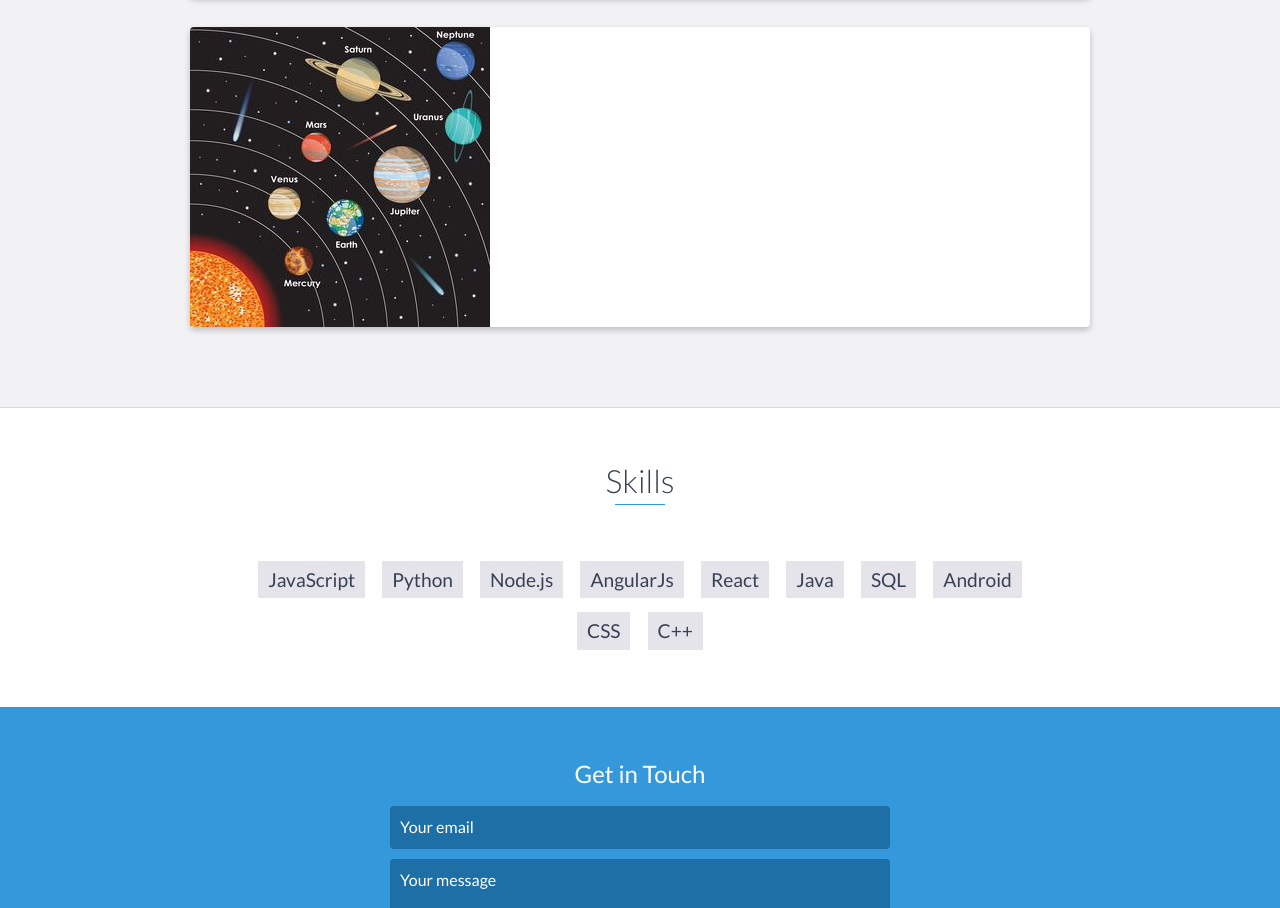
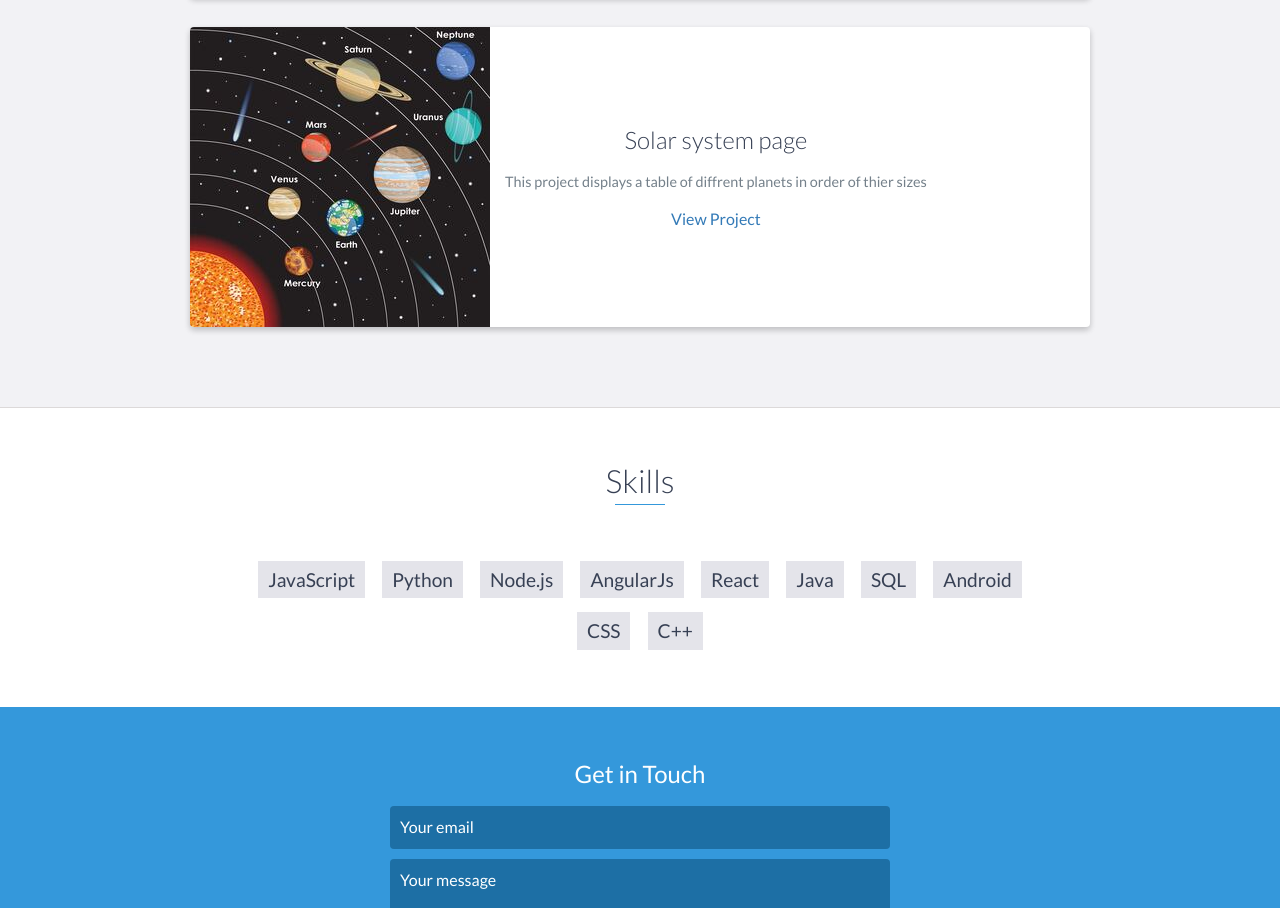
Before and after one commit to MaryNankya/MyPortifolio, a website: page index.html in a window 1280 px wide. Shown: the part 3773-4681 px from the top of the page. Drawn offline with nearby package versions, Linux system fonts and the light colour scheme.

Commit message:
edited the index file

```diff
--- a/index.html
+++ b/index.html
@@ -234,7 +234,13 @@
                         <img src="images/solar2.jpg" />
                     </div>
                     <!-- End .project-image -->
-
+                    <div class="project-info">
+                        <h3>Solar system page</h3>
+                        <p>
+                           This project displays a table of diffrent planets in order of thier sizes
+                        </p>
+                        <a href="https://marynankya.github.io/IBM-Web-developement-projects/solarsystem.html" target="_blank">View Project</a>
+                    </div>
                     <!-- End .project-info -->
                 </div>
                 <!-- End .project -->
```
